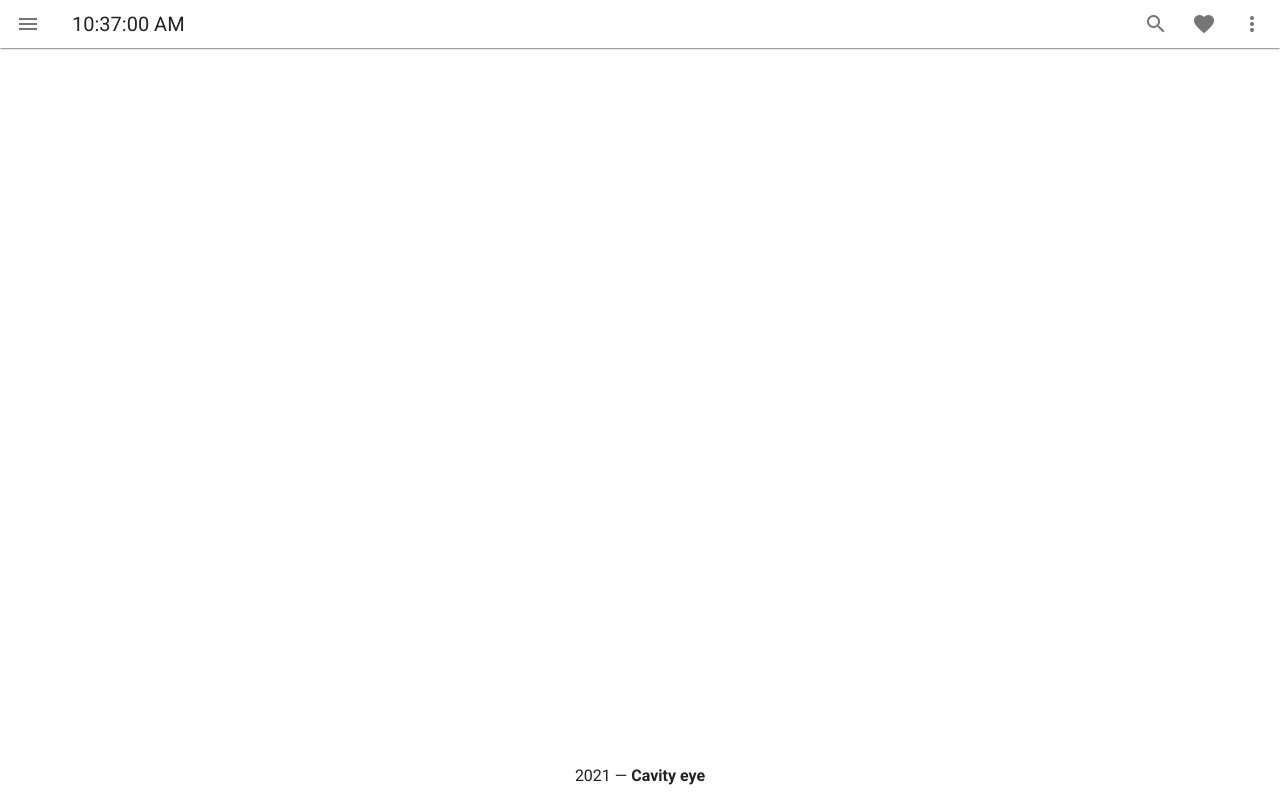
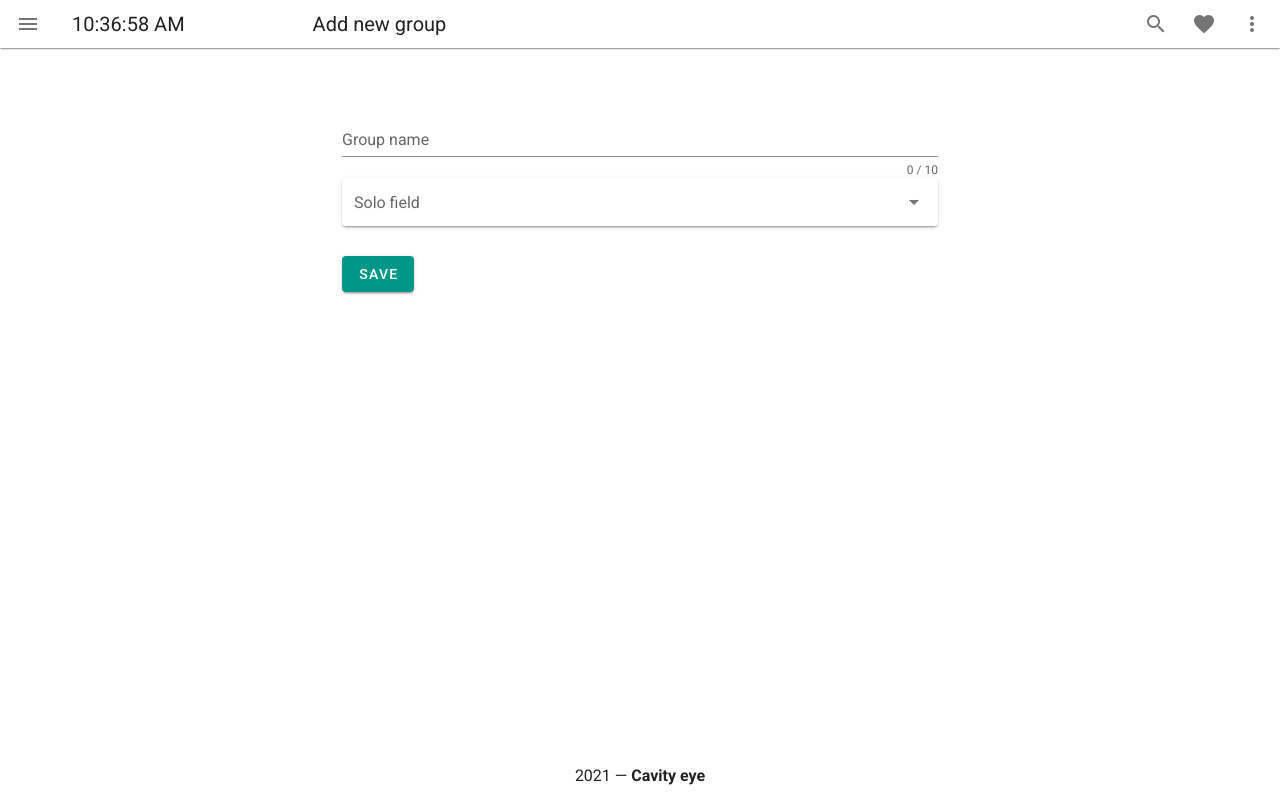
Before and after one commit to kzsolt7/example-code, a Vue app in the folder ui/: page /add-new-group in a window 1280 px wide. Built offline with nearby package versions, Linux system fonts and the light colour scheme.

Commit message:
AddNewGroup view and routing

```diff
--- a/ui/src/router/index.js
+++ b/ui/src/router/index.js
@@ -4,6 +4,8 @@ import Home from '../views/Home.vue'
 import UserList from "@/views/user/UserList";
 import AddNewUser from "@/views/user/AddNewUser";
 import NotificationGroups from "@/views/user/NotificationGroups";
+import AddNewGroup from "@/views/group/AddNewGroup";
+
 
 Vue.use(VueRouter)
 
@@ -29,6 +31,11 @@ const routes = [
     component: NotificationGroups
   },
   {
+    path: '/add-new-group',
+    name: 'Add new group',
+    component: AddNewGroup
+  },
+  {
     path: '/about',
     name: 'About',
     // route level code-splitting
--- /dev/null
+++ b/ui/src/views/group/AddNewGroup.vue
@@ -0,0 +1,47 @@
+<template>
+  <div class="col-md-6 mx-auto">
+    <v-form
+        ref="form"
+        v-model="formModel"
+        lazy-validation
+    >
+
+      <v-text-field
+          v-model="groupName"
+          :counter="10"
+          label="Group name"
+          required
+      ></v-text-field>
+
+      <v-select
+          :items="activeItems"
+          v-model="state"
+          label="Solo field"
+          solo
+      ></v-select>
+
+
+
+      <v-btn color="teal" dark>Save</v-btn>
+
+    </v-form>
+  </div>
+</template>
+
+<script>
+export default {
+  name: "AddNewGroup.vue",
+  data(){
+    return{
+      groupName:'',
+      activeItems: ['Active', 'Inactive'],
+      formModel: ''
+
+    }
+  }
+}
+</script>
+
+<style scoped>
+
+</style>
```
